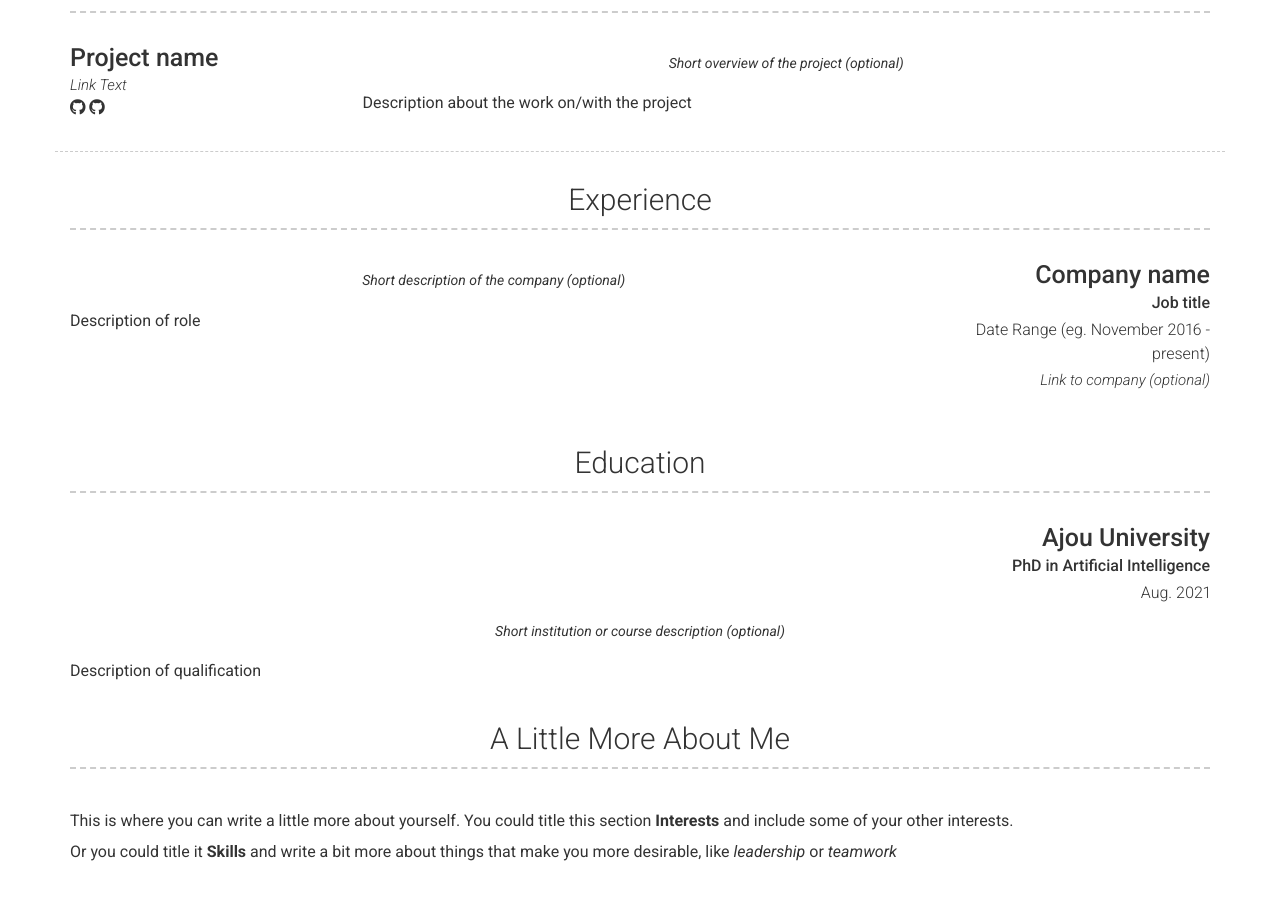
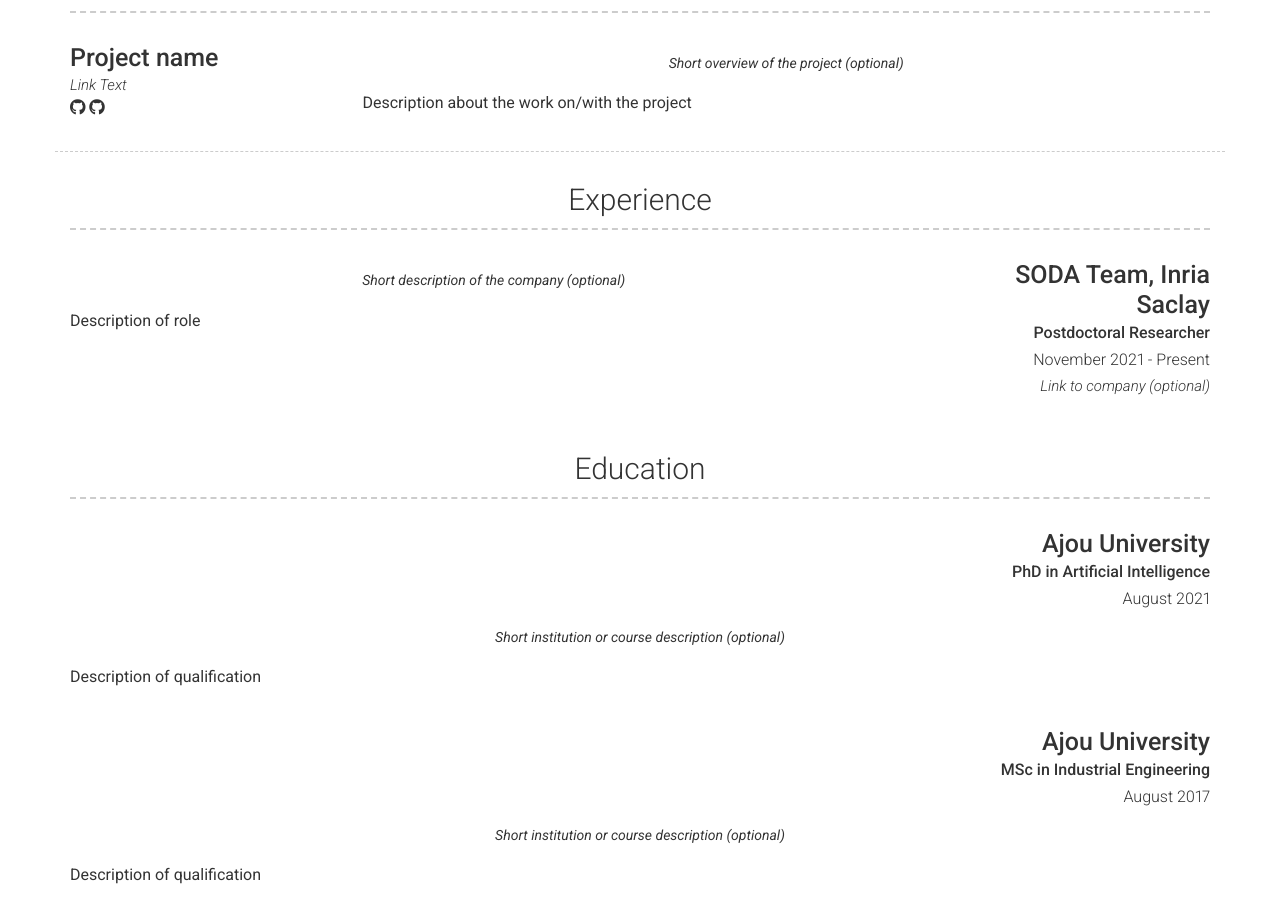
Before and after one commit to myungkim930/myungkim930.github.io, a Jekyll site: the page built from index.md, in a window 1280 px wide and 900 px high, scrolled down 940 px. Built offline with Jekyll 4.4.1, drawn with Linux system fonts in a browser that asks for light colours; nearby versions of some CDN libraries.

Commit message:
few changes

```diff
--- a/_config.yml
+++ b/_config.yml
@@ -85,9 +85,9 @@ content:
     layout: list
     content:
       - layout: right
-        title: Company name
-        sub_title: Job title
-        caption: Date Range (eg. November 2016 - present)
+        title: SODA Team, Inria Saclay
+        sub_title: Postdoctoral Researcher
+        caption: November 2021 - Present
         link: Link to company (optional)
         quote: >
           Short description of the company (optional)
@@ -99,16 +99,15 @@ content:
       - layout: top-right
         title: Ajou University
         sub_title: PhD in Artificial Intelligence
-        caption: Aug. 2021
+        caption: August 2021
         quote: >
           Short institution or course description (optional)
         description: | # this will include new lines to allow paragraphs
           Description of qualification
-    content:
       - layout: top-right
         title: Ajou University
-        sub_title: PhD in Artificial Intelligence
-        caption: Aug. 2021
+        sub_title: MSc in Industrial Engineering
+        caption: August 2017
         quote: >
           Short institution or course description (optional)
         description: | # this will include new lines to allow paragraphs
```
